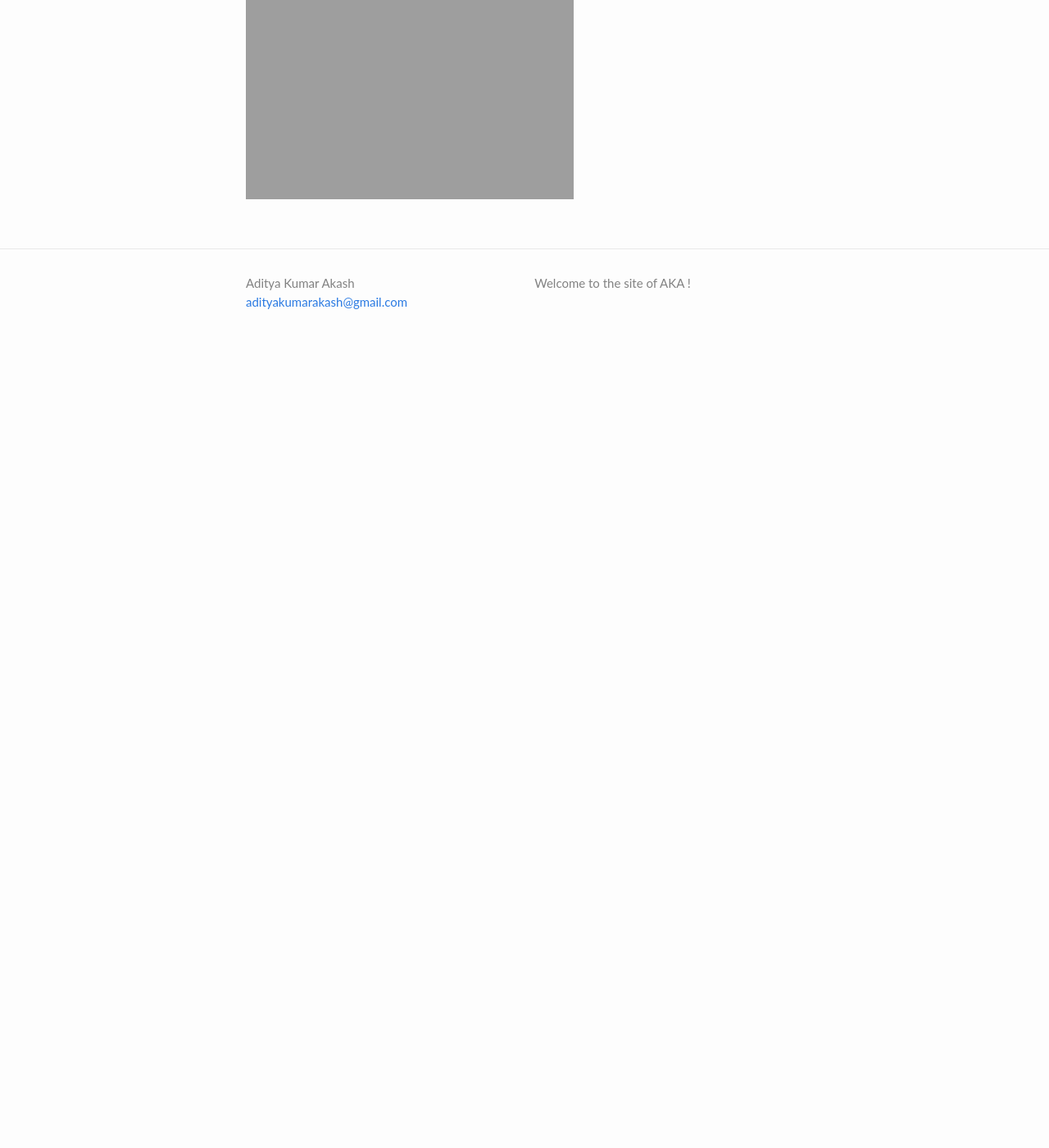
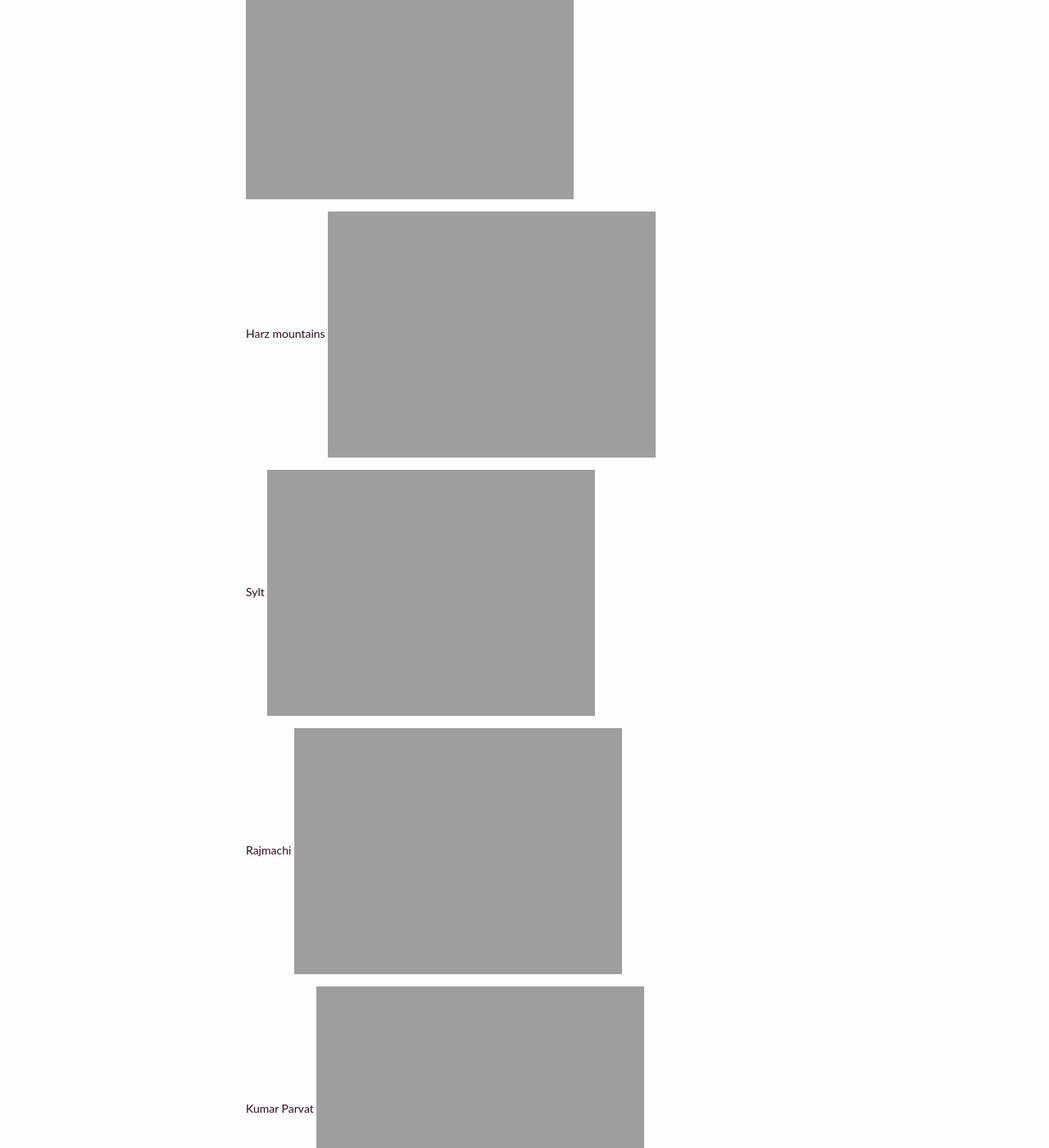
Before and after one commit to adityakumarakash/adityakumarakash.github.io, a Jekyll site: the page built from personal.md, in a window 1280 px wide and 1400 px high, scrolled down 507 px. Shown: the whole window at 82% size. Built offline with Jekyll 4.4.1, drawn with Linux system fonts in a browser that asks for light colours; before the commit the page ends 946 px from its top, so only the background shows below that.

Commit message:
Update personal.md

```diff
--- a/personal.md
+++ b/personal.md
@@ -16,4 +16,16 @@ I am passionate about yoga and hiking. Helps me enjoy a balanced life :relaxed:.
 > "And into the forest I go,
 > To lose my mind and find my soul."
 
+![Yoga](https://adityakumarakash.github.io/img/headstand.jpg)
+
+Harz mountains
+![Harz](https://adityakumarakash.github.io/img/Harz.JPG)
+
+Sylt
 ![Treck](https://adityakumarakash.github.io/img/Sylt.JPG)
+
+Rajmachi
+![Rajmachi](https://adityakumarakash.github.io/img/Rajmachi.jpg)
+
+Kumar Parvat
+![KumarParvat](https://adityakumarakash.github.io/img/krparvat.JPG)
```
